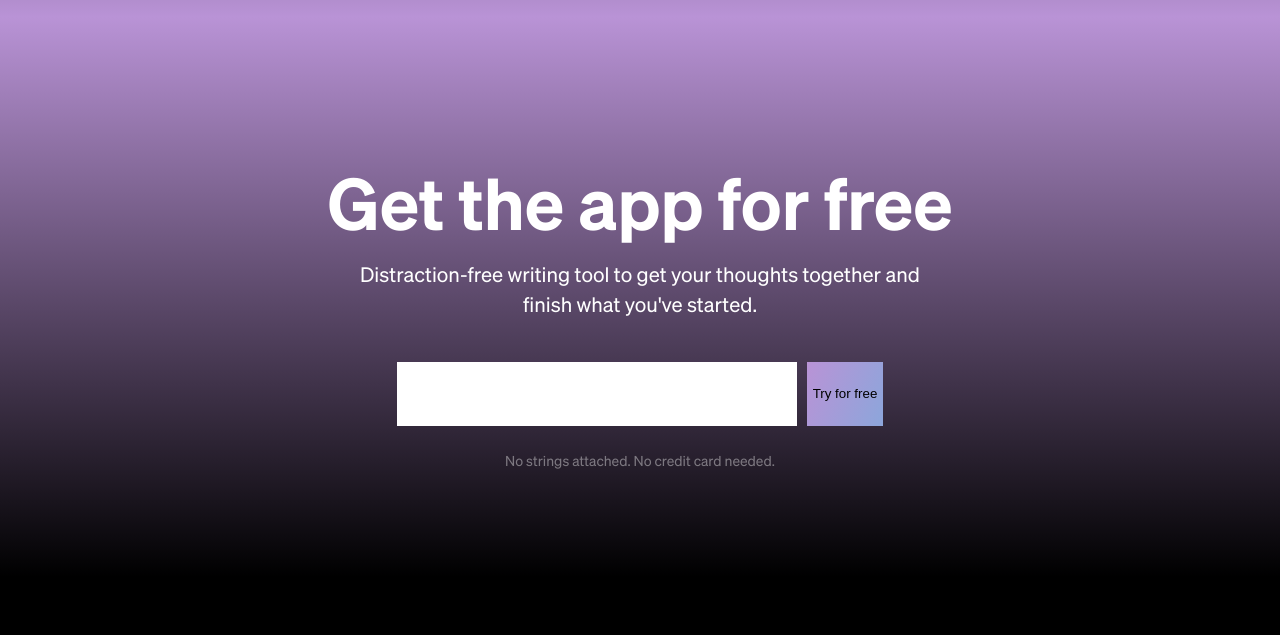
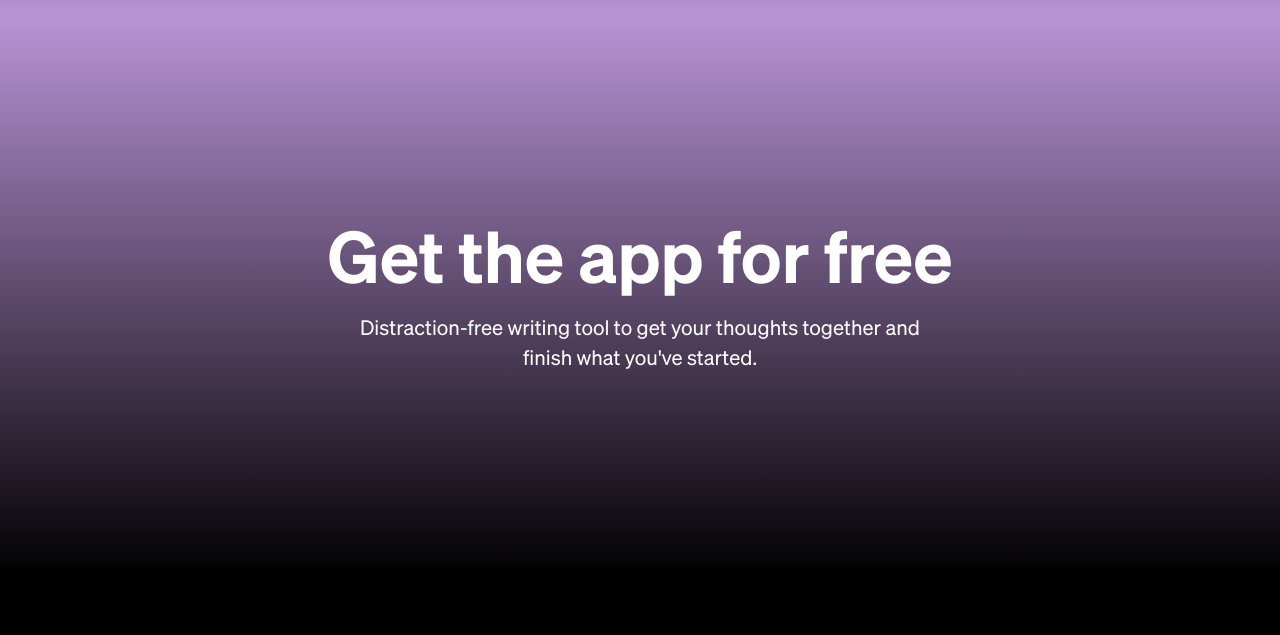
Before and after one commit to MikeZharchev/breathtake-promo-black, a plain HTML site: page index.html in a window 1280 px wide. Shown: the part 4451-5086 px from the top of the page. Drawn offline with nearby package versions, Linux system fonts and the light colour scheme.

Commit message:
fix forms

```diff
--- a/index.html
+++ b/index.html
@@ -285,7 +285,7 @@
                 finish what you've started.
               </p>
             </div>
-            <form-component></form-component>
+            <!--NEED FORM HERE-->
 
         </section>
       </div>
```
